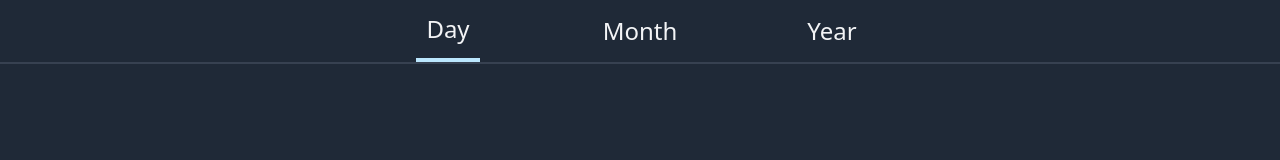
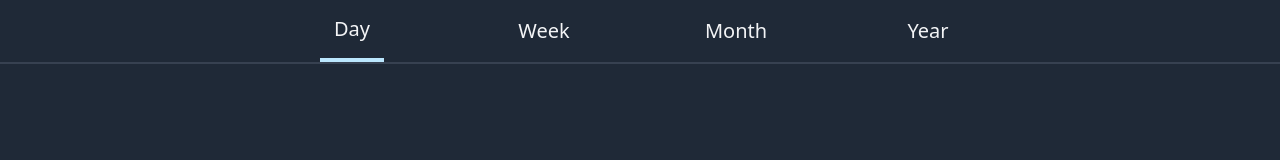
Before and after one commit to alejandrochmejia/to-do-list, a website: page index.html in a window 1280 px wide. Drawn offline with Linux system fonts and the light colour scheme.

Commit message:
week added to nav

```diff
--- a/index.html
+++ b/index.html
@@ -8,8 +8,9 @@
 </head>
 <body class="bg-gray-800 w-screen h-screen ">
   <nav class=" w-full h-16 border-b-2 border-b-gray-700 flex flex-row justify-center items-center">
-    <ul class="flex flex-row h-full gap-32 text-2xl items-center justify-center">
+    <ul class="flex flex-row h-full gap-32 text-xl items-center justify-center">
       <li class="cursor-pointer text-gray-100 text-center border-b-sky-200 border-b-4 flex justify-center items-center h-full w-16"><span>Day<span></span></li>
+      <li class="cursor-pointer text-gray-100 text-center flex justify-center items-center h-full w-16"><span>Week</span></li>
       <li class="cursor-pointer text-gray-100 text-center flex justify-center items-center h-full w-16"><span>Month</span></li>
       <li class="cursor-pointer text-gray-100 text-center flex justify-center items-center h-full w-16"><span>Year</span></li>
     </ul>
```
Also changed, not shown: src/output.css.
